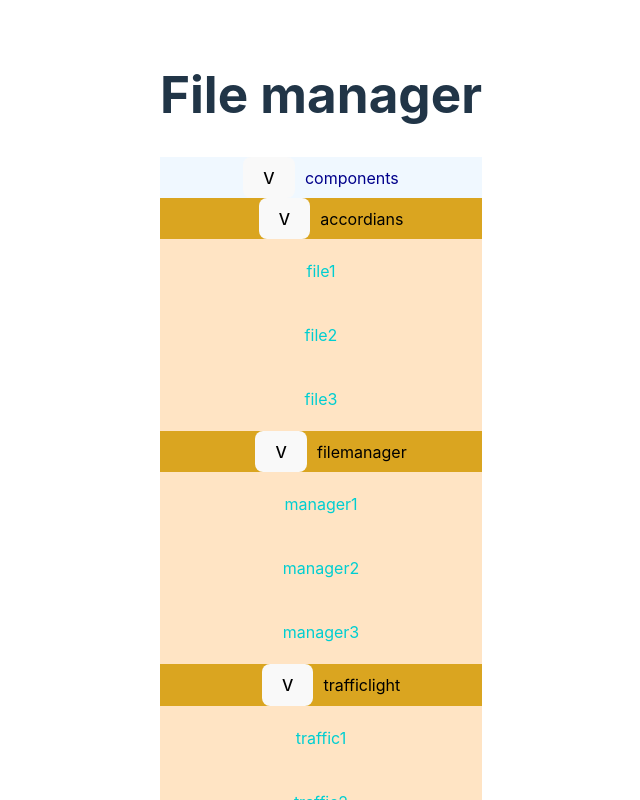
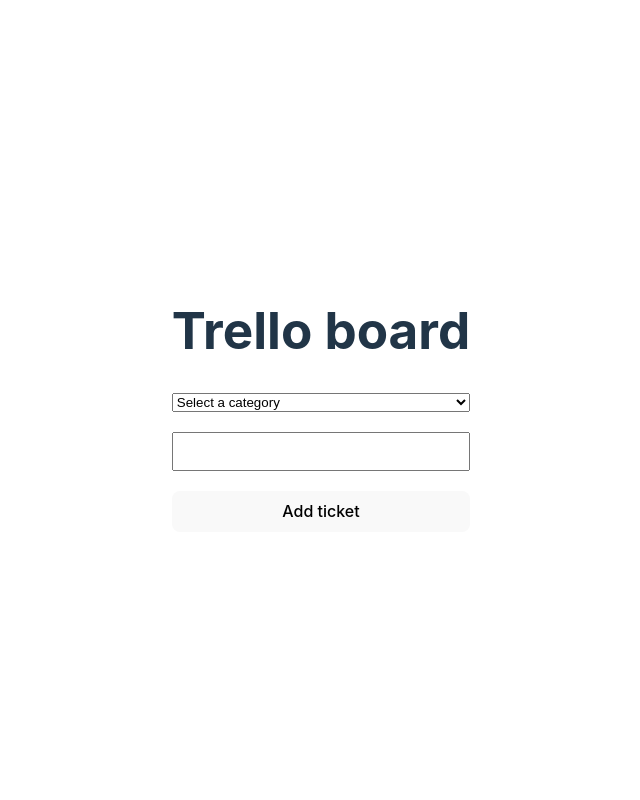
Before and after one commit to krishpri23/react-practice, a React (Vite) app in the folder Interview1/: page / in a window 1280 px wide. Shown: the top 800 px of the page, without its empty margins (319-959 px from the left). Built offline with nearby package versions, Linux system fonts and the light colour scheme.

Commit message:
trello board adding data

```diff
--- a/Interview1/src/App.css
+++ b/Interview1/src/App.css
@@ -94,3 +94,30 @@
   color: darkturquoise;
   padding: 20px;
 }
+
+/* trello board */
+
+.trello-form {
+  display: flex;
+  flex-direction: column;
+  gap: 20px;
+}
+
+.trello {
+  display: flex;
+  gap: 30px;
+}
+.board {
+  display: flex;
+  flex-direction: column;
+  background-color: aliceblue;
+  align-items: center;
+  width: 300px;
+  height: 500px;
+  color: #000;
+  overflow: auto;
+}
+
+li {
+  list-style: none;
+}
--- a/Interview1/src/App.jsx
+++ b/Interview1/src/App.jsx
@@ -4,11 +4,14 @@
 import Dropdown from "./components/Dropdown";
 import FileManagerHome from "./components/filemanager/FileManagerHome";
 import TrafficLights from "./components/TrafficLights";
+import TrelloBoard from "./components/Trelloboard/TrelloBoard";
 
 function App() {
   // return <TrafficLights />;
   // return <AccordianHome />;
-  return <FileManagerHome />;
+  // return <FileManagerHome />;
+
+  return <TrelloBoard />;
 }
 
 export default App;
--- /dev/null
+++ b/Interview1/src/components/Trelloboard/TicketInfo.jsx
@@ -0,0 +1,50 @@
+const TicketInfo = ({ ticketInfo }) => {
+  console.log(ticketInfo, "added");
+  return (
+    <div className="trello">
+      {ticketInfo?.map((ticket) =>
+        ticket.cat === "Backlog" ? (
+          <div className="board">
+            <h4 className="title"> {ticket.cat}</h4>
+            <ul>
+              {ticket?.data.map((data, i) => (
+                <li key={i}> {data} </li>
+              ))}
+            </ul>
+          </div>
+        ) : ticket.cat === "In Development" ? (
+          <div className="board">
+            <h4 className="title"> {ticket.cat}</h4>
+            <ul>
+              {ticket?.data.map((data, i) => (
+                <li key={i}> {data} </li>
+              ))}
+            </ul>
+          </div>
+        ) : ticket.cat === "Review" ? (
+          <div className="board">
+            <h4 className="title"> {ticket.cat}</h4>
+            <ul>
+              {ticket?.data.map((data, i) => (
+                <li key={i}> {data} </li>
+              ))}
+            </ul>
+          </div>
+        ) : ticket.cat === "Done" ? (
+          <div className="board">
+            <h4 className="title"> {ticket.cat}</h4>
+            <ul>
+              {ticket?.data.map((data, i) => (
+                <li key={i}> {data} </li>
+              ))}
+            </ul>
+          </div>
+        ) : (
+          ""
+        )
+      )}
+    </div>
+  );
+};
+
+export default TicketInfo;
--- /dev/null
+++ b/Interview1/src/components/Trelloboard/TrelloBoard.jsx
@@ -0,0 +1,70 @@
+import { useState } from "react";
+import TicketInfo from "./TicketInfo";
+
+const TrelloBoard = () => {
+  const [value, setValue] = useState("");
+  const categories = [
+    "Select a category",
+    "Backlog",
+    "In Development",
+    "Review",
+    "Done",
+  ];
+
+  const [category, setCategory] = useState("");
+
+  const [ticketInfo, setTicketInfo] = useState([]);
+
+  const handleSubmit = (e) => {
+    e.preventDefault();
+
+    setTicketInfo((prev) => {
+      // check if cat exists
+      const categoryExists = prev.find((cat) => cat.cat === category);
+
+      if (categoryExists) {
+        return prev.map((ticket) =>
+          ticket.cat === category
+            ? { ...ticket, data: [ticket.data, value] }
+            : ticket
+        );
+      } else {
+        return [
+          ...prev,
+          {
+            cat: category,
+            data: [value],
+          },
+        ];
+      }
+    });
+
+    setValue("");
+  };
+
+  console.log(ticketInfo, "added");
+
+  return (
+    <div>
+      <h1> Trello board </h1>
+      {ticketInfo.length >= 1 && <TicketInfo ticketInfo={ticketInfo} />}
+
+      <form onSubmit={(e) => handleSubmit(e)} className="trello-form">
+        <select value={category} onChange={(e) => setCategory(e.target.value)}>
+          {categories.map((cat, i) => (
+            <option key={i}> {cat}</option>
+          ))}
+        </select>
+        <input
+          type="text"
+          value={value}
+          onChange={(e) => setValue(e.target.value)}
+        />
+
+        <button> Add ticket </button>
+      </form>
+    </div>
+  );
+};
+
+export default TrelloBoard;
```
